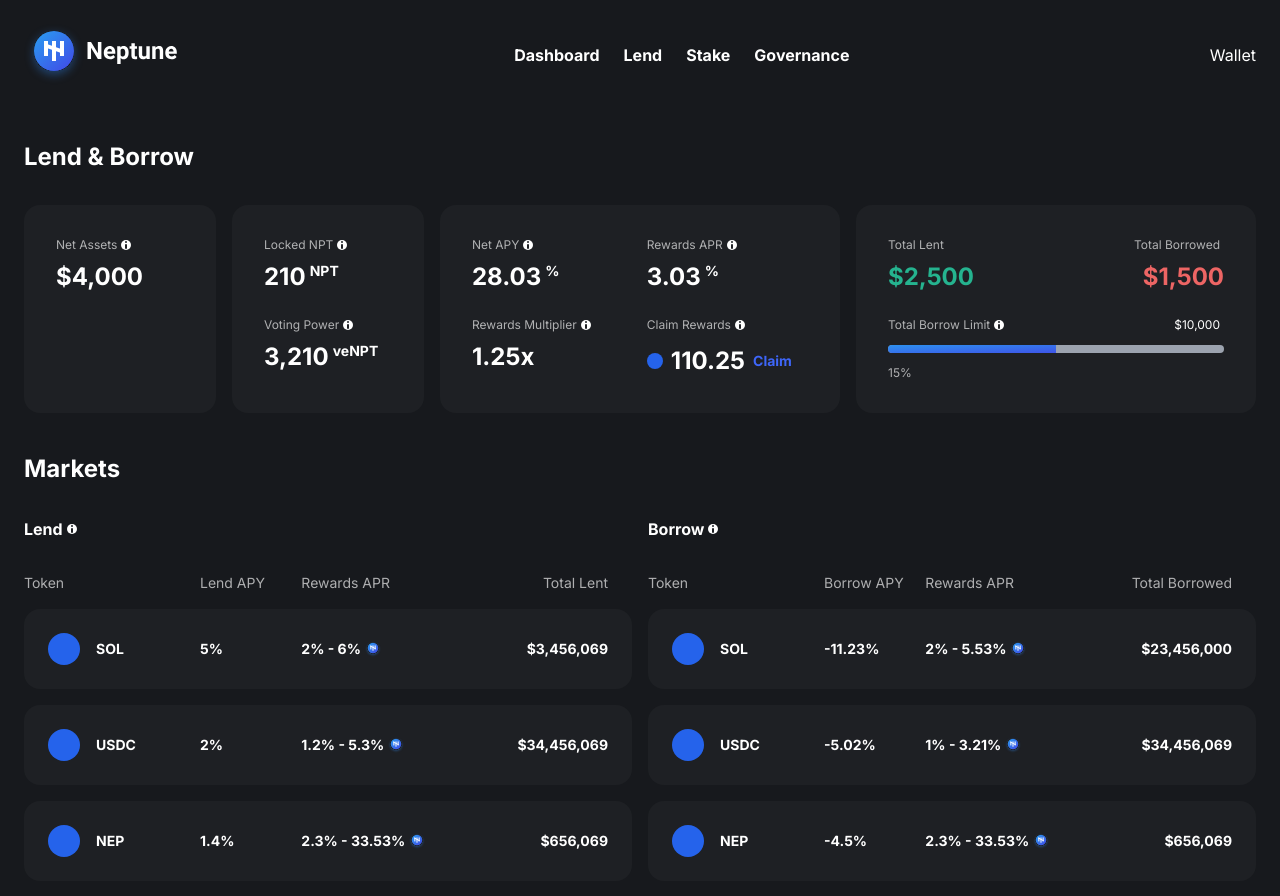
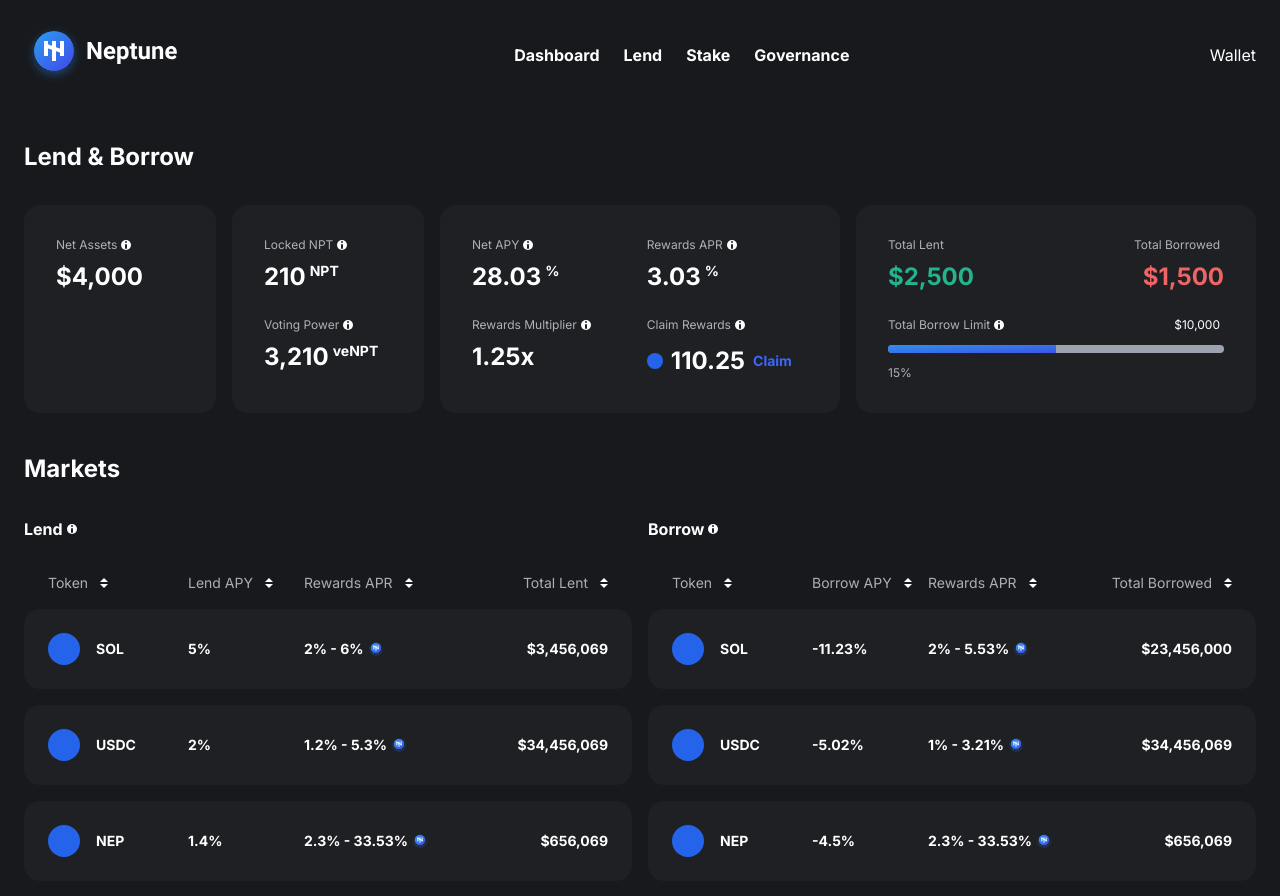
Before and after one commit to HollandPleskac/Neptune-Dapp, a Next.js app in the folder frontend_ui/: page /market in a window 1280 px wide. Built offline with nearby package versions, Linux system fonts and the light colour scheme.

Commit message:
spacing on tokens and arrows

```diff
--- /dev/null
+++ b/frontend_ui/assets/AscendingSortArrow.tsx
@@ -0,0 +1,17 @@
+type Props = {
+  [key: string]: any;
+};
+const SvgComponent = (props: Props) => (
+  <svg
+    width='8'
+    height='4'
+    viewBox='0 0 8 4'
+    fill='none'
+    xmlns='http://www.w3.org/2000/svg'
+    {...props}
+  >
+    <path d='M8 4L4 0L0 4H8Z' fill='white' />
+  </svg>
+);
+
+export default SvgComponent;
--- /dev/null
+++ b/frontend_ui/assets/DescendingSortArrow.tsx
@@ -0,0 +1,17 @@
+type Props = {
+  [key: string]: any;
+};
+const SvgComponent = (props: Props) => (
+  <svg
+    width='8'
+    height='4'
+    viewBox='0 0 8 4'
+    fill='none'
+    xmlns='http://www.w3.org/2000/svg'
+    {...props}
+  >
+    <path d='M4 4L8 0H0L4 4Z' fill='white' />
+  </svg>
+);
+
+export default SvgComponent;
--- /dev/null
+++ b/frontend_ui/components/Market/Label.tsx
@@ -0,0 +1,30 @@
+import DescendingSortArrow from '../../assets/DescendingSortArrow';
+import AscendingSortarrow from '../../assets/AscendingSortarrow';
+
+const Label = ({ name, widthClasses, field, sortFn }: Props) => {
+  return (
+    <div className={`flex items-center ${widthClasses}`}>
+      <div
+        className='flex items-center cursor-pointer'
+        onClick={() => {
+          sortFn(field);
+        }}
+      >
+        <h4 className='mr-3 text-sm text-gray-faded'>{name}</h4>
+        <div>
+          <AscendingSortarrow className='mb-[0.125rem]' />
+          <DescendingSortArrow />
+        </div>
+      </div>
+    </div>
+  );
+};
+
+type Props = {
+  name: string;
+  widthClasses: string;
+  field: string;
+  sortFn: (field: string) => void;
+};
+
+export default Label;
--- a/frontend_ui/components/Market/Token.tsx
+++ b/frontend_ui/components/Market/Token.tsx
@@ -6,11 +6,11 @@ const Token = ({ name, APY, rewardsAPR, totalAmount, href }: Props) => {
   return (
     <Link href={href}>
       <a className='flex items-center bg-dark-secondary py-6 mb-4 rounded-2xl cursor-pointer'>
-        <div className='flex items-center text-sm font-bold w-3/12 ml-6'>
+        <div className='flex items-center text-sm font-bold w-[164px] pl-6'>
           <div className='w-8 h-8 bg-blue-600 rounded-full'></div>
           <h3 className='ml-4'>{name}</h3>
         </div>
-        <div className='w-2/12 text-sm font-bold'>{APY}</div>
+        <div className='w-[116px] text-sm font-bold'>{APY}</div>
         <div className='flex-1 flex items-center text-sm font-bold'>
           {rewardsAPR}
           {/* <div className='w-4 h-4 ml-1 bg-blue-600 rounded-full mr-2'></div> */}
--- a/frontend_ui/components/Market/TokenLabels.tsx
+++ b/frontend_ui/components/Market/TokenLabels.tsx
@@ -1,39 +1,39 @@
+import Label from './Label';
+
 const TokenLabels = ({ isLend, sortFn }: Props) => {
   const labels = [
     {
       name: 'Token',
-      className: 'w-3/12 mr-6 text-sm text-gray-faded cursor-pointer',
+      widthClasses: 'w-[164px] pl-6',
       field: 'name',
     },
     {
       name: `${isLend ? 'Lend' : 'Borrow'} APY`,
-      className: 'w-2/12 text-sm text-gray-faded cursor-pointer',
+      widthClasses: 'w-[116px]',
       field: 'APY',
     },
     {
       name: 'Rewards APR',
-      className: 'flex-1 text-sm text-gray-faded cursor-pointer',
+      widthClasses: 'flex-1',
       field: 'rewardsAPR',
     },
     {
       name: `Total ${isLend ? 'Lent' : 'Borrowed'} `,
-      className: 'flex justify-end mr-6 text-sm text-gray-faded cursor-pointer',
-      field: 'total',
+      widthClasses: 'justify-end mr-6',
+      field: 'totalAmount',
     },
   ];
 
   return (
     <div className='flex mb-4'>
       {labels.map((label, i) => (
-        <h4
+        <Label
           key={i}
-          className={label.className}
-          onClick={() => {
-            sortFn(label.field);
-          }}
-        >
-          {label.name}
-        </h4>
+          name={label.name}
+          widthClasses={label.widthClasses}
+          field={label.field}
+          sortFn={sortFn}
+        />
       ))}
     </div>
   );
```
Also changed, not shown: frontend_ui/assets/ascending.svg (added), frontend_ui/assets/descending.svg (added).
